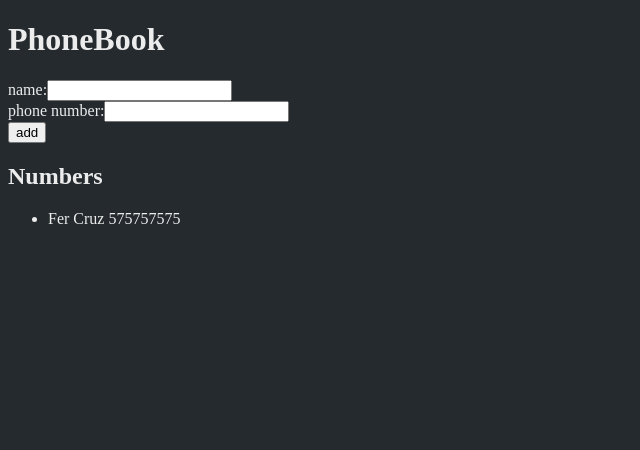
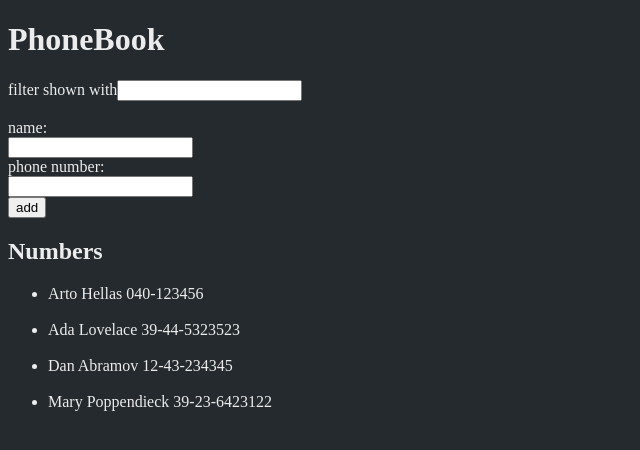
Before and after one commit to fkurusu7/fs_exercises, a React (Vite) app in the folder part2/phonebook/: page / in a window 1280 px wide. Shown: the top 450 px of the page, without its empty margins (0-640 px from the left). Built offline with nearby package versions, Linux system fonts and the light colour scheme.

Commit message:
finish part2 b 2.9 and 2.10

```diff
--- a/part2/phonebook/src/App.jsx
+++ b/part2/phonebook/src/App.jsx
@@ -1,12 +1,37 @@
 import { useState } from "react";
 
+const Person = ({ name, number }) => {
+  return (
+    <>
+      <li>
+        {name} {number}
+      </li>
+      <br />
+    </>
+  );
+};
+
+const Search = ({ searchValue, handleSearch }) => {
+  return (
+    <div>
+      filter shown with
+      <input type="text" value={searchValue} onChange={handleSearch} />
+    </div>
+  );
+};
+
 function App() {
-  const [people, setPeople] = useState([
-    { name: "Fer Cruz", number: "575757575" },
+  const [originalPeople, setOriginalPeople] = useState([
+    { name: "Arto Hellas", number: "040-123456", id: 1 },
+    { name: "Ada Lovelace", number: "39-44-5323523", id: 2 },
+    { name: "Dan Abramov", number: "12-43-234345", id: 3 },
+    { name: "Mary Poppendieck", number: "39-23-6423122", id: 4 },
   ]);
+  const [people, setPeople] = useState(originalPeople);
 
   const [newName, setNewName] = useState("");
   const [newPhoneNumber, setNewPhoneNumber] = useState("");
+  const [searchValue, setSearchValue] = useState();
 
   const handleNameChange = (ev) => {
     setNewName(ev.target.value);
@@ -27,21 +52,45 @@ function App() {
       const newObj = {
         name: newName,
         number: newPhoneNumber,
+        id: people.length + 1,
       };
-      setPeople(people.concat(newObj));
+      const updatedPeople = people.concat(newObj);
+      setPeople(updatedPeople);
+      setOriginalPeople(updatedPeople);
+      setNewName("");
+      setNewPhoneNumber("");
+      setSearchValue("");
+    }
+  };
+
+  const handleSearch = (ev) => {
+    const searchTerm = ev.target.value.toLowerCase();
+    setSearchValue(searchTerm);
+
+    if (!searchTerm) {
+      setPeople(originalPeople);
+    } else {
+      const filteredPeople = originalPeople.filter((person) =>
+        person.name.toLowerCase().includes(searchTerm)
+      );
+      setPeople(filteredPeople);
     }
   };
 
   return (
     <div>
       <h1>PhoneBook</h1>
+      <Search searchValue={searchValue} handleSearch={handleSearch} />
+      <br />
       <form onSubmit={addName}>
         <div>
           name:
+          <br />
           <input type="text" value={newName} onChange={handleNameChange} />
         </div>
         <div>
           phone number:
+          <br />
           <input
             type="text"
             value={newPhoneNumber}
@@ -54,13 +103,9 @@ function App() {
       </form>
       <h2>Numbers</h2>
       <ul>
-        {people.map((person) => {
-          return (
-            <li key={person.name}>
-              {person.name} {person.number}
-            </li>
-          );
-        })}
+        {people.map((person) => (
+          <Person key={person.name} name={person.name} number={person.number} />
+        ))}
       </ul>
     </div>
   );
```
